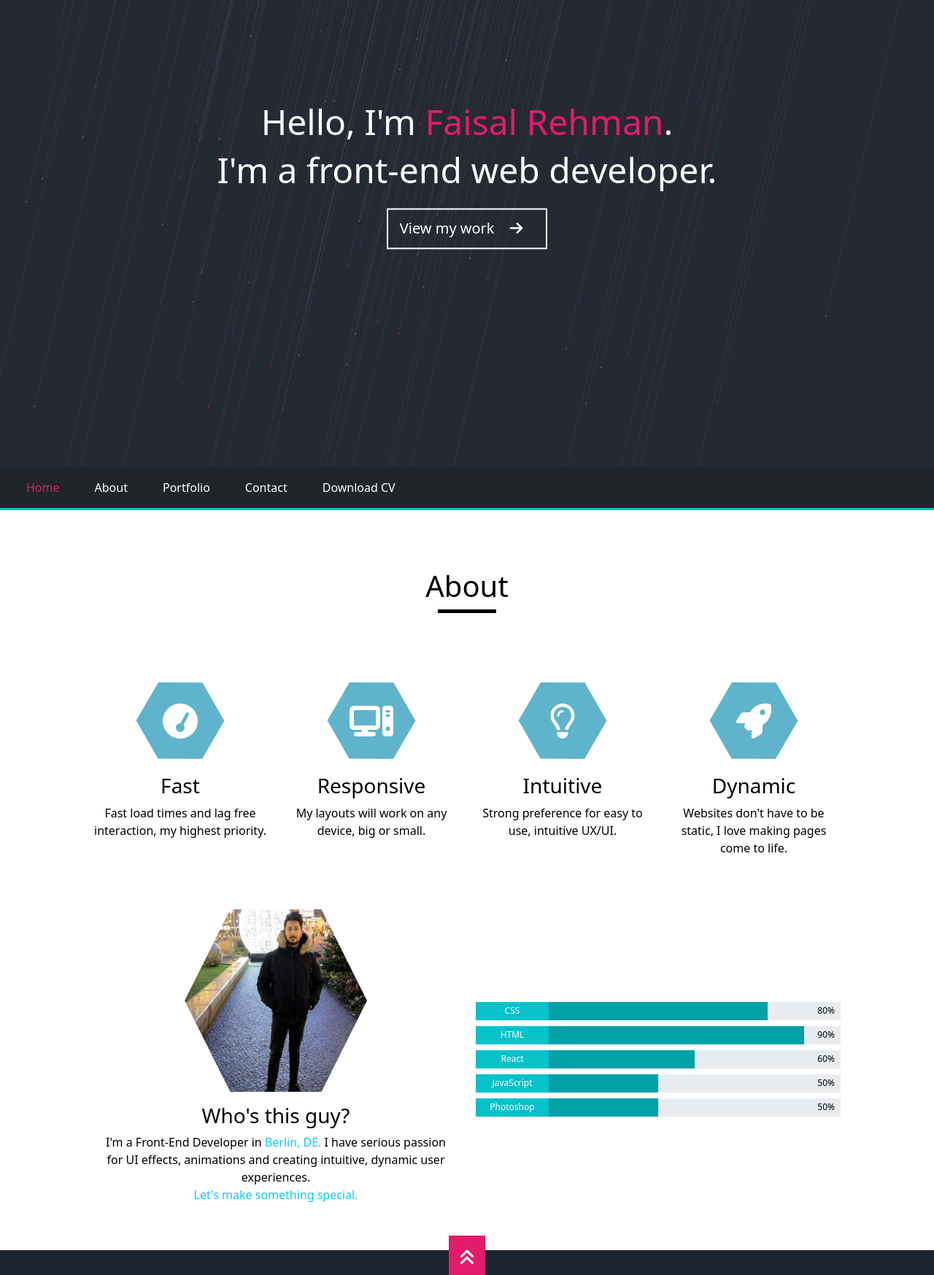
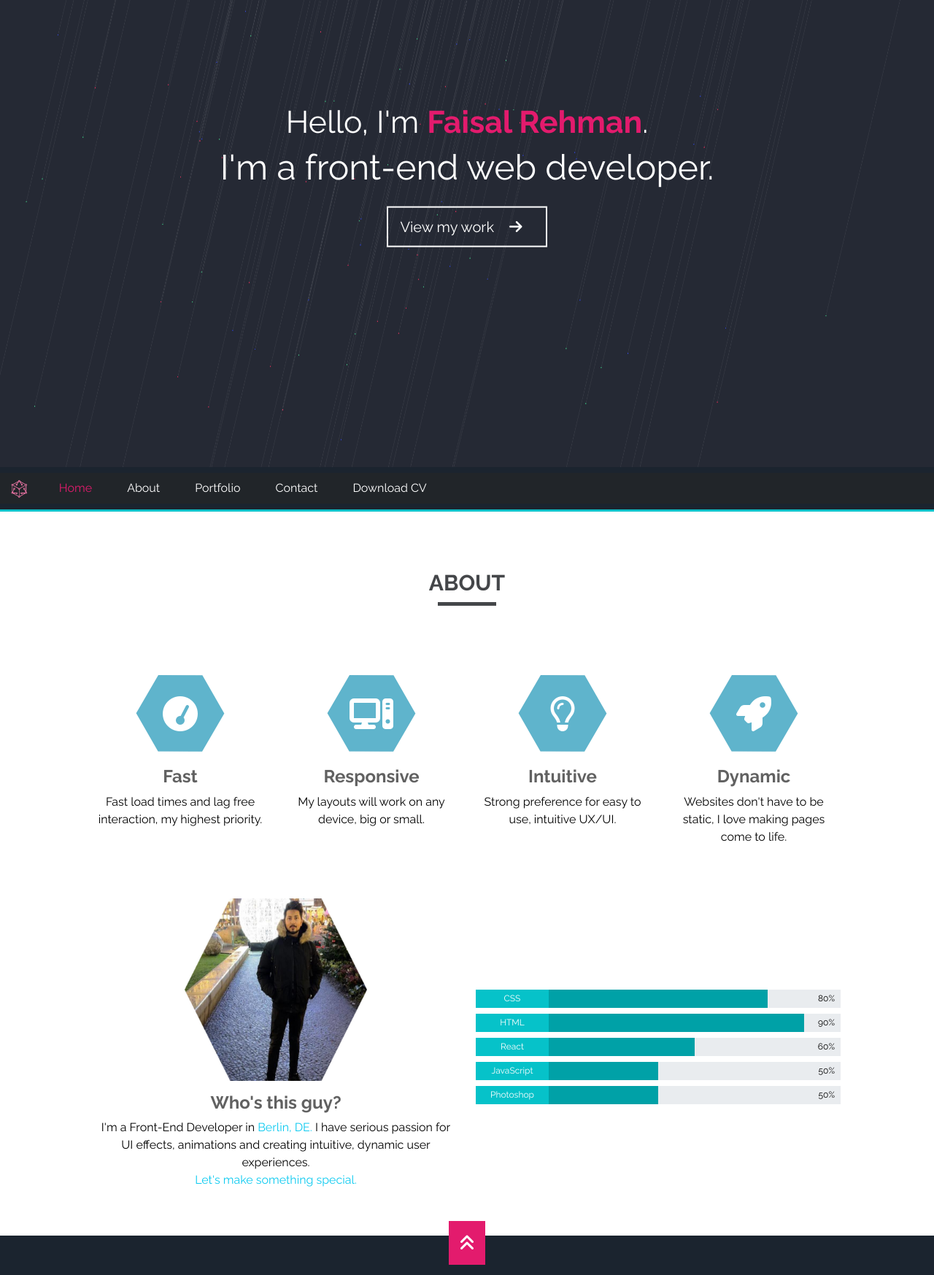
Before and after one commit to FaisalFasi/Faisal-Rehman-Portfolio, a website: page index.html in a window 1280 px wide. Shown: the part 160-1907 px from the top of the page at 73% size. Drawn offline with nearby package versions, Linux system fonts and the light colour scheme; a web font is replaced by a local one.

Commit message:
final pushed

```diff
--- /dev/null
+++ b/animation-test.css
@@ -0,0 +1,62 @@
+/* GLOBAL STYLES */
+body {
+  background: #333;
+  padding-top: 5em;
+  display: flex;
+  justify-content: center;
+}
+
+/* DEMO-SPECIFIC STYLES */
+.typewriter h1 {
+  color: #fff;
+  font-family: monospace;
+  overflow: hidden; /* Ensures the content is not revealed until the animation */
+  border-right: 0.15em solid orange; /* The typwriter cursor */
+  white-space: nowrap; /* Keeps the content on a single line */
+  margin: 0 auto; /* Gives that scrolling effect as the typing happens */
+  letter-spacing: 0.15em; /* Adjust as needed */
+  animation: typing 3.5s steps(30, end), blink-caret 0.5s step-end infinite;
+}
+
+/* The typing effect */
+@keyframes typing {
+  from {
+    width: 0;
+  }
+  to {
+    width: 100%;
+  }
+}
+
+/* The typewriter cursor effect */
+@keyframes blink-caret {
+  from,
+  to {
+    border-color: transparent;
+  }
+  50% {
+    border-color: orange;
+  }
+}
+
+.typing-demo {
+  width: 22ch;
+  animation: typing 2s steps(22), blink 0.5s step-end infinite alternate;
+  white-space: nowrap;
+  overflow: hidden;
+  border-right: 3px solid;
+  font-family: monospace;
+  font-size: 2em;
+}
+
+@keyframes typing {
+  from {
+    width: 0;
+  }
+}
+
+@keyframes blink {
+  50% {
+    border-color: transparent;
+  }
+}
--- a/index.html
+++ b/index.html
@@ -9,10 +9,16 @@
       rel="stylesheet"
     />
     <title>FR-Portfolio</title>
+    <link rel="icon" type="image/x-icon" href="/logo/logo-5.png" />
+
     <link rel="stylesheet" href="./css/style.css" />
     <link
       rel="stylesheet"
       href="https://cdnjs.cloudflare.com/ajax/libs/font-awesome/6.3.0/css/all.min.css"
+    />
+    <link
+      href="https://fonts.googleapis.com/css2?family=Raleway:wght@400;700&family=Zeyada&display=swap"
+      rel="stylesheet"
     />
   </head>
   <body>
@@ -28,9 +34,9 @@
         <div
           class="position-absolute top-50 start-50 translate-middle text-center fs-1 lh-1 w-100"
         >
-          <h1 class="display-5">
+          <h1 class="Heading-base">
             Hello, I'm
-            <span class="txt-purple fw-bolder"> Faisal Rehman</span>.
+            <span class="txt-purple fw-semibold"> Faisal Rehman</span>.
           </h1>
           <h1 class="display-5">I'm a front-end web developer.</h1>
           <a href="#about">
@@ -43,10 +49,17 @@
         </div>
       </div>
     </section>
+
+    <!-- navbar closed code -->
+
     <!--*   "Nav Bar"  Section 2  -->
 
     <nav class="navbar navbar-expand-md border-test sticky-top">
-      <div class="container-fluid justify-content-end bg-dark">
+      <div class="container-fluid bg-dark">
+        <a class="navbar-brand" href=""
+          ><img src="./logo/logo-5.png" alt="" height="30px"
+        /></a>
+
         <button
           class="navbar-toggler"
           type="button"
@@ -61,12 +74,12 @@
 
         <div class="collapse navbar-collapse" id="navbarNavAltMarkup">
           <div class="navbar-nav">
-            <a class="nav-link px-4 txt-purple" href="#">Home</a>
-            <a class="nav-link px-4 a-style" href="#about">About</a>
-            <a class="nav-link px-4 a-style" href="#">Portfolio</a>
-            <a class="nav-link px-4 a-style" href="#_footer">Contact</a>
+            <a class="nav-link px-4" href="#">Home</a>
+            <a class="nav-link px-4" href="#about">About</a>
+            <a class="nav-link px-4" href="#">Portfolio</a>
+            <a class="nav-link px-4" href="#_footer">Contact</a>
             <a
-              class="nav-link px-4 a-style"
+              class="nav-link px-4"
               href="cv/CV+-+Faisal+Rehman-react.pdf"
               download="Faisal-Rehman-CV"
               >Download CV</a
@@ -80,8 +93,8 @@
     <div class="container-custom" id="about">
       <div class="d-grid text-center">
         <div class="col-12 m-about">
-          <h1 class="text-black">About</h1>
-          <div class="line-test bg-black m-auto"></div>
+          <h1 class="Heading-small fw-bolder text-black">ABOUT</h1>
+          <div class="about-below-line m-auto"></div>
         </div>
       </div>
       <!-- --------      icon and images ---------- -->
@@ -96,7 +109,7 @@
               class="fa fa-thin fa-gauge-simple-high position-absolute fa-3x text-white"
             ></i>
           </div>
-          <h3>Fast</h3>
+          <h3 class="p-heading-size fw-semibold">Fast</h3>
           <p>Fast load times and lag free interaction, my highest priority.</p>
         </div>
         <!-- icon 2 -->
@@ -113,7 +126,7 @@
               class="fa-regular fa-lightbulb-on position-absolute fa-3x text-white"
             ></i> -->
           </div>
-          <h3>Responsive</h3>
+          <h3 class="p-heading-size fw-semibold">Responsive</h3>
           <p>My layouts will work on any device, big or small.</p>
         </div>
         <!-- icon 3 -->
@@ -126,7 +139,7 @@
               class="fa-sharp fa-regular fa-lightbulb position-absolute fa-3x text-white"
             ></i>
           </div>
-          <h3>Intuitive</h3>
+          <h3 class="p-heading-size fw-semibold">Intuitive</h3>
           <p>Strong preference for easy to use, intuitive UX/UI.</p>
         </div>
         <!-- icon 4 -->
@@ -139,7 +152,7 @@
               class="fa-solid fa-rocket position-absolute fa-3x text-white"
             ></i>
           </div>
-          <h3>Dynamic</h3>
+          <h3 class="p-heading-size fw-semibold">Dynamic</h3>
           <p>
             Websites don't have to be static, I love making pages come to life.
           </p>
@@ -158,7 +171,7 @@
               class="my-image m-2 position-relative"
             />
 
-            <h3 class="my-2">Who's this guy?</h3>
+            <h3 class="my-2 p-heading-size fw-semibold">Who's this guy?</h3>
             <p>
               I'm a Front-End Developer in
               <span class="text-info d-inline m-0"> Berlin, DE.</span>
--- a/scss/_variables.scss
+++ b/scss/_variables.scss
@@ -1,13 +1,14 @@
 // *font settings
-$font-family-base: "Roboto", sans-serif;
+$font-family-base: "Raleway", sans-serif;
 $font-weight-normal: 400;
 $font-weight-medium: 500;
 $font-weight-bold: 700;
 $font-size-small: 14px;
 $font-size-base: 16px;
 $font-size-medium: 18px;
-$heading-size-small: 24px;
-$heading-size-base: 36px;
+$heading-size-small: 30px;
+$heading-size-base: 32pt;
+$heading-paragraph: 18pt;
 $line-height-base: 1.5;
 $line-height-small: 1.25;
 
@@ -33,6 +34,9 @@ $light-text: #282525;
 $dark-background: #282525;
 $dark-text: #ffd8d8;
 
+$heading-small-color: #444649;
+$heading-paragraph-color: #616161;
+
 $text-color-theme: #e31b6d;
 $text-color-black: black;
 $text-color-white: white;
--- a/scss/style.scss
+++ b/scss/style.scss
@@ -10,10 +10,23 @@ html {
 }
 body {
   color: v.$text-color-white;
+  font-family: v.$font-family-base;
 }
 .container-custom {
   width: 80%;
   margin: auto;
+}
+.Heading-base {
+  font-size: v.$heading-size-base !important;
+}
+
+.Heading-small {
+  font-size: v.$heading-size-small !important;
+  color: v.$heading-small-color !important;
+}
+.p-heading-size {
+  font-size: v.$heading-paragraph !important;
+  color: v.$heading-paragraph-color !important;
 }
 h1,
 span,
@@ -42,6 +55,25 @@ blockquote {
   transform: rotate(90deg);
 }
 
+// nav bar close code here
+.navbar {
+  /*   z-index should be above .close-navbar-toggler */
+  z-index: 2;
+}
+.close-navbar-toggler {
+  position: absolute;
+  top: 0;
+  left: 0;
+  height: 100%;
+  width: 100%;
+  z-index: 1;
+  cursor: pointer;
+}
+.close-navbar-toggler.collapsed {
+  z-index: -1;
+}
+// nav bar close code end here
+
 .nav-bg {
   background-color: v.$background-color-theme;
   height: 80px;
@@ -51,7 +83,10 @@ nav {
   background-color: v.$background-dark;
 }
 
-.navbar-nav a:not(:first-child) {
+.navbar-nav :first-child {
+  color: v.$text-color-theme;
+}
+.navbar-nav a {
   color: v.$text-color-white;
 }
 .navbar-nav a:hover {
@@ -74,9 +109,10 @@ nav {
 .navbar-toggler {
   text-decoration: none;
 }
-.line-test {
+.about-below-line {
   width: 80px;
   height: 5px;
+  background-color: v.$heading-small-color !important;
 }
 
 .z-index {
@@ -167,3 +203,32 @@ nav {
 .h-inherit {
   height: inherit;
 }
+
+//typing testing
+.wrapper {
+  // height: 100vh;
+  /*This part is important for centering*/
+  // display: grid;
+  text-align: center;
+}
+.typing-demo {
+  width: 25ch;
+  animation: typing 2s steps(22), blink 0.5s step-end infinite alternate;
+  white-space: nowrap;
+  overflow: hidden;
+  border-right: 3px solid;
+  font-family: monospace;
+  font-size: 2em;
+}
+
+@keyframes typing {
+  from {
+    width: 0;
+  }
+}
+
+@keyframes blink {
+  100% {
+    border-color: transparent;
+  }
+}
```
Also changed, not shown: test.html (+3 -4 lines), css/style.css, icon/icon-1.png (added), icon/icon-2.png (added), logo/logo-1.png (added), logo/logo-2.png (added), logo/logo-5.png (added), 1 other file.
